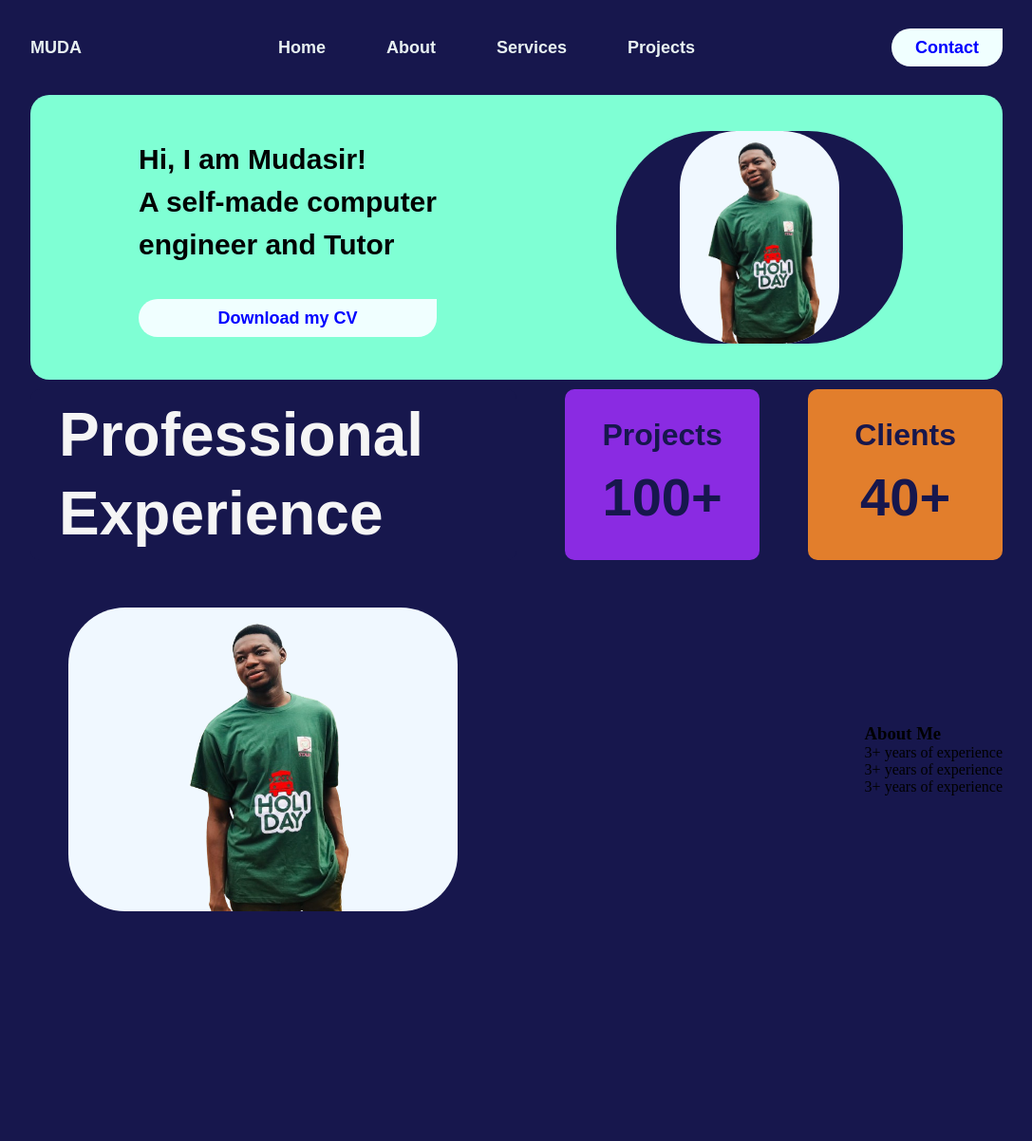
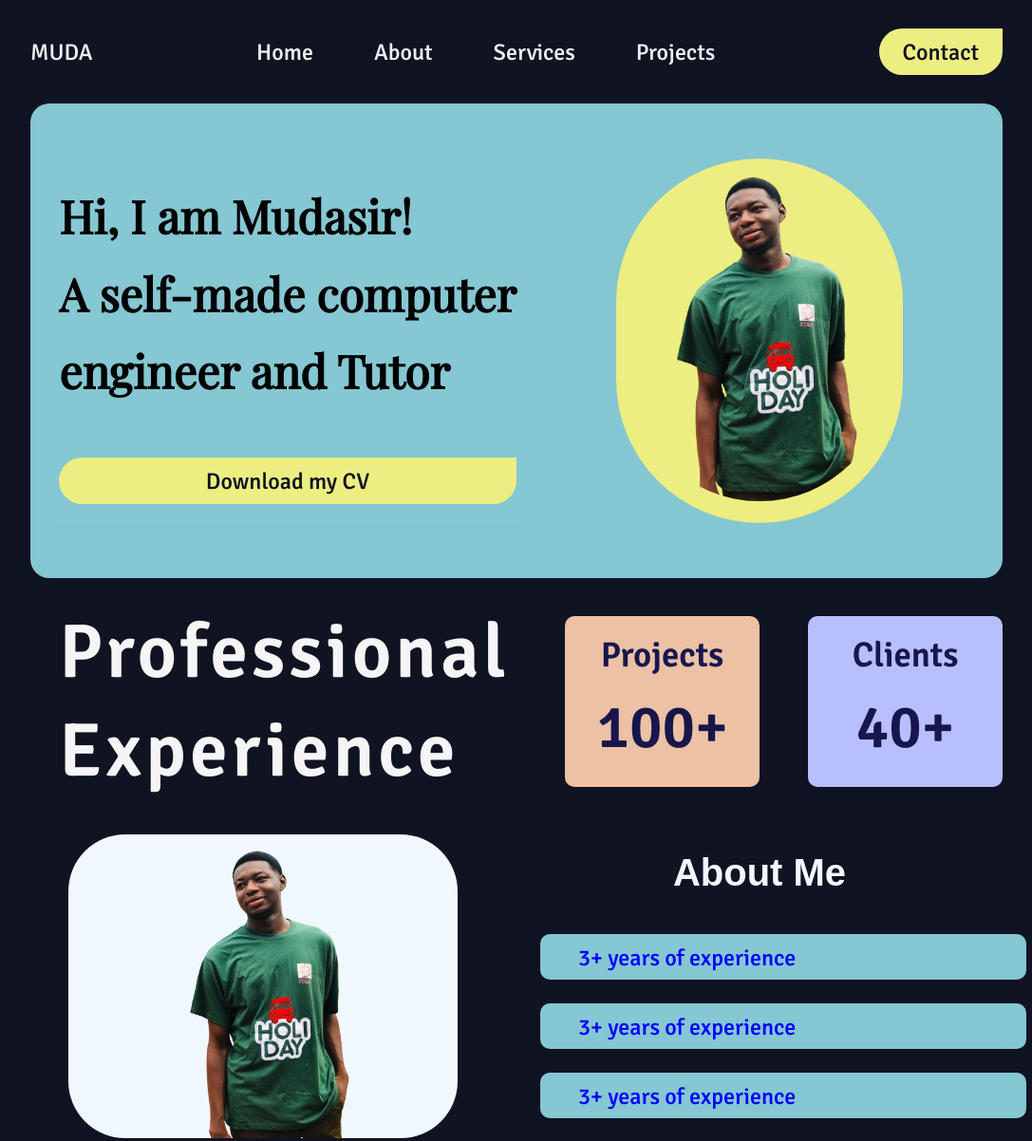
Before and after one commit to literally-mo/rootfolder, a plain HTML site: page index.html in a window 1280 px wide. Shown: the whole page at 95% size, without its empty margins (96-1183 px from the left). Before the commit the page ends 1000 px from the top, so only its background shows below. Drawn offline with nearby package versions, Linux system fonts and the light colour scheme.

Commit message:
fonts and colors 2

```diff
--- a/index.html
+++ b/index.html
@@ -3,7 +3,13 @@
     <head>
         <title>MUDA</title>
         <meta charset="UTF-8">
+        <link rel="preconnect" href="https://fonts.googleapis.com">
+        <link rel="preconnect" href="https://fonts.gstatic.com" crossorigin>
+        <link href="https://fonts.googleapis.com/css2?family=Signika:wght@300;400;500;600&display=swap" rel="stylesheet">
         <link rel="stylesheet" href="styles.css">
+        <link rel="preconnect" href="https://fonts.googleapis.com">
+<link rel="preconnect" href="https://fonts.gstatic.com" crossorigin>
+<link href="https://fonts.googleapis.com/css2?family=Playfair+Display&display=swap" rel="stylesheet">
     </head>
     <body>
         <header>
@@ -49,9 +55,9 @@
             </div>
             <div class="about-me">
                 <h3>About Me</h3>
-                <div><p>3+ years of experience</p></div>
-                <div><p>3+ years of experience</p></div>
-                <div><p>3+ years of experience</p></div>
+                <div><a href="#" class="exp">3+ years of experience</a></div>
+                <div><a href="#" class="exp">3+ years of experience</a></div>
+                <div><a href="#" class="exp">3+ years of experience</a></div>
             </div>
         </div>
 
--- a/styles.css
+++ b/styles.css
@@ -4,13 +4,13 @@
     box-sizing: border-box;
     padding: 0;
     margin: 0;
-    background-color: rgb(23, 23, 77);
+    background-color: #0f1322;
 }
 
 li, a, button {
-    font-family: Arial, Helvetica, sans-serif;
-    font-weight: bolder;
-    font-size: 18px;
+    font-family: 'Signika', sans-serif;
+    font-weight: 500;
+    font-size: 1.5rem;
     color: rgb(232, 241, 241);
     text-decoration: none;
 
@@ -42,16 +42,16 @@ header {
 }
 
 .nav-links li a:hover {
-    color: blue;
-    background-color: aliceblue;
+    color: rgb(15, 19, 34);
+    background-color: rgb(132, 198, 210);
     border-radius: 10px;
 
 }
 
 button {
     padding: 10px 25px 9px ;
-    background-color: rgb(240, 255, 255, 1);
-    color: blue;
+    background-color: rgb(236, 238, 129);
+    color: #0f1322;
     border: none;
     border-radius: 50px;
     cursor: pointer;
@@ -59,27 +59,26 @@ button {
 }
 
 button:hover {
-    background-color: rgb(240, 255, 255, 0.8);
-
+    background-color: rgb(236, 238, 129, 0.7);
 }
 
 .Contact button {
     border-top-right-radius: 0px;
 }
 .intro-section {
-    height: 300px;
+    height: 500px;
     width: 80%;
     margin: auto;
     display: flex;
     justify-content: space-between;
     align-items: center;
     padding: 10px;
-    background-color: aquamarine;
+    background-color: rgb(132, 198, 210);
     border-radius: 20px;
 }
 
 .intro {
-    background-color: aquamarine;
+    background-color: #85c7d2;
     margin-left: 10px;
     height: 80%;
     width: 50%;
@@ -91,13 +90,13 @@ button:hover {
 }
 
 .intro-name {
-    background-color: aquamarine;
-    font-family: Arial, Helvetica, sans-serif;
-    font-weight: bolder;
-    font-size: 30px;
+    background-color: #85c7d2;
+    font-family: 'Playfair Display', serif;
+    font-weight: 700;
+    font-size: 3rem;
     color: rgb(0, 2, 2);
     text-decoration: none;
-    line-height: 1.5;
+    line-height: 1.7;
 }
 
 .intro a {
@@ -107,14 +106,15 @@ button:hover {
 }
 
 .cv-download {
-    background-color: aquamarine;
+    background-color: #85c7d2;
     float: left;
     display: flex;
-    margin-top: 20px;
+    margin-top: 10px;
 }
 
 .cv-download button {
     width: 100%;
+    padding: 5px auto;
     border-top-right-radius: 0;
 }
 
@@ -122,20 +122,21 @@ button:hover {
     width: 30%;
     height: 80%;
     margin: auto;
-    border-radius: 100px;
+    border-radius: 200px;
     text-align: center;
     position: relative;
+    background-color: rgb(236, 238, 129);
 }
 
 .image-container img {
-    max-width: 100%;
+    max-width: 90%;
     max-height: 100%;
-    object-fit: contain;
+    object-fit: cover;
     object-position: center;
-    border-radius: 60px;
+    border-radius: 200px;
     overflow: hidden;
     transition: transform 0.4s ease-in-out;
-    background-color: aliceblue;
+    background-color: rgb(236, 238, 129, -6);
 }
 .image-container img:hover {
     transform: scale(1.2);
@@ -145,6 +146,7 @@ button:hover {
     height: 200px;
     width: 80%;
     margin: auto;
+    margin-top: 30px;
     display: flex;
     justify-content: space-between;
     align-items: center;
@@ -161,12 +163,12 @@ button:hover {
 }
 
 .prof-exp h3 {
-    font-size: 4rem;
-    font-family: Arial, Helvetica, sans-serif;
+    font-size: 5rem;
+    font-family: 'Signika', sans-serif;
     font-weight: 800;
     color: whitesmoke;
     line-height: 1.3;
-    font-stretch: extra-expanded;
+    letter-spacing: 4px;
     flex-wrap: wrap ;
     margin-left: 30px;
 }
@@ -179,20 +181,20 @@ button:hover {
 }
 .section-2 div a p {
     color: rgb(23, 23, 77);
-    font-size: 2rem;
+    font-size: 2.3rem;
     margin: auto;
     text-align: center;
-    font-family: Arial, Helvetica, sans-serif;
+    font-family: 'Signika', sans-serif;
     font-weight: 700;
     line-height: 1.5;
 }
 
 .section-2 div a .p-no {
-    font-size: 3.5rem;
+    font-size: 4rem;
 }
 
 .project-box {
-    background-color: rgb(138, 43, 226, 1);
+    background-color: rgb(236, 193, 164);
     height: 90%;
     width: 20%;
     border-radius: 10px;
@@ -203,12 +205,22 @@ button:hover {
 
 
 .project-box p {
-    background-color: blueviolet;
+    background-color: rgb(236, 193, 164);
 }
 
 
+.project-box:hover {
+    background-color: rgb(236, 193, 164, 0.8)
+}
+
+.project-box:hover p {
+    background-color: rgb(236, 193, 164, 0.8)
+}
+
+
+
 .client-box {
-    background-color: hsl(27, 76%, 53%);
+    background-color: rgb(184, 191, 255);
     height: 90%;
     width: 20%;
     border-radius: 10px;
@@ -217,7 +229,15 @@ button:hover {
 }
 
 .client-box p {
-    background-color: hsl(27, 76%, 53%);
+    background-color: rgb(184, 191, 255);
+}
+
+.client-box:hover {
+    background-color: rgb(184, 191, 255, 0.8);
+}
+
+.client-box:hover p{
+    background-color: rgb(184, 191, 255, 0.8);
 }
 
 .section-3 {
@@ -247,3 +267,41 @@ button:hover {
     transition: transform 0.4s ease-in-out;
     background-color: aliceblue;
 }
+
+.about-me {
+    height: 80%;
+    width: 50%;
+}
+
+.about-me h3 {
+    color: aliceblue;
+    font-size: 2.5rem;
+    font-weight: 600;
+    font-family: Arial, Helvetica, sans-serif;
+    text-align: center;
+    line-height: 2;
+}
+
+.about-me div {
+    height: 15%;
+    width: 100%;
+    background-color: #85c7d2;
+    border-radius: 10px;
+    margin: 25px;
+    padding: 10px;
+}
+
+.about-me div a {
+    background-color: #85c7d2;
+    font-size: 1.5rem;
+    color: blue;
+    border-radius: 20px;
+    line-height: 1.3;
+    margin-left: 30px;
+    display: block ;
+}
+
+.exp:hover {
+    font-style: italic;
+    text-decoration: underline;
+}
```
Also changed, not shown: background.avif (added), 1 other file.
